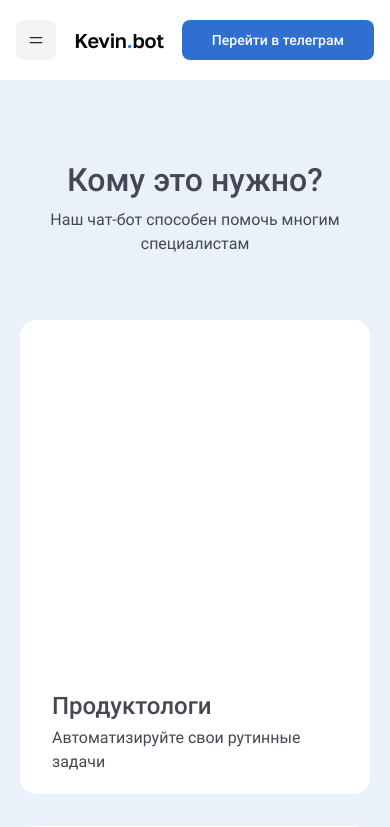
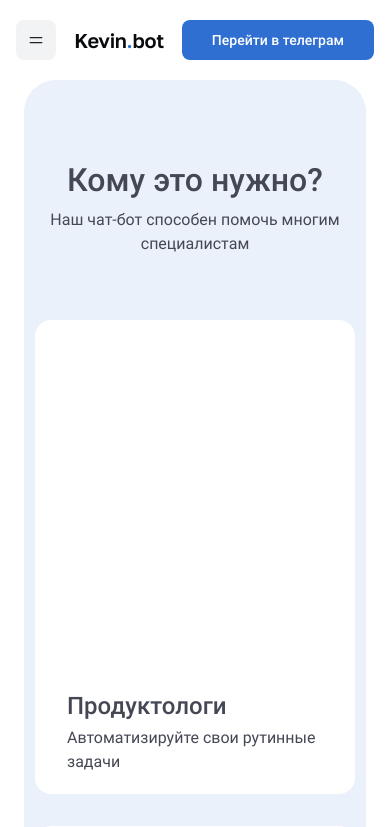
Before and after one commit to n1ckwhite/Kevin, a Next.js app: page / in a window 390 px wide. Shown: the top 827 px of the page. Built offline with nearby package versions, Linux system fonts and the light colour scheme.

Commit message:
fix(main): helper -> media

```diff
--- a/src/app/components/Helper/Helper.module.css
+++ b/src/app/components/Helper/Helper.module.css
@@ -30,12 +30,7 @@
   .helper__wrapper {
     padding: 80px 20px;
   }
-  .helper {
-    margin: 0;
-    border-radius: 0;
-  }
 }
-
 @media (max-width: 360px) {
   .helper__wrapper {
     padding: 56px 20px;
@@ -43,5 +38,4 @@
   .frame {
     padding-bottom: 40px;
   }
-
 }
```
